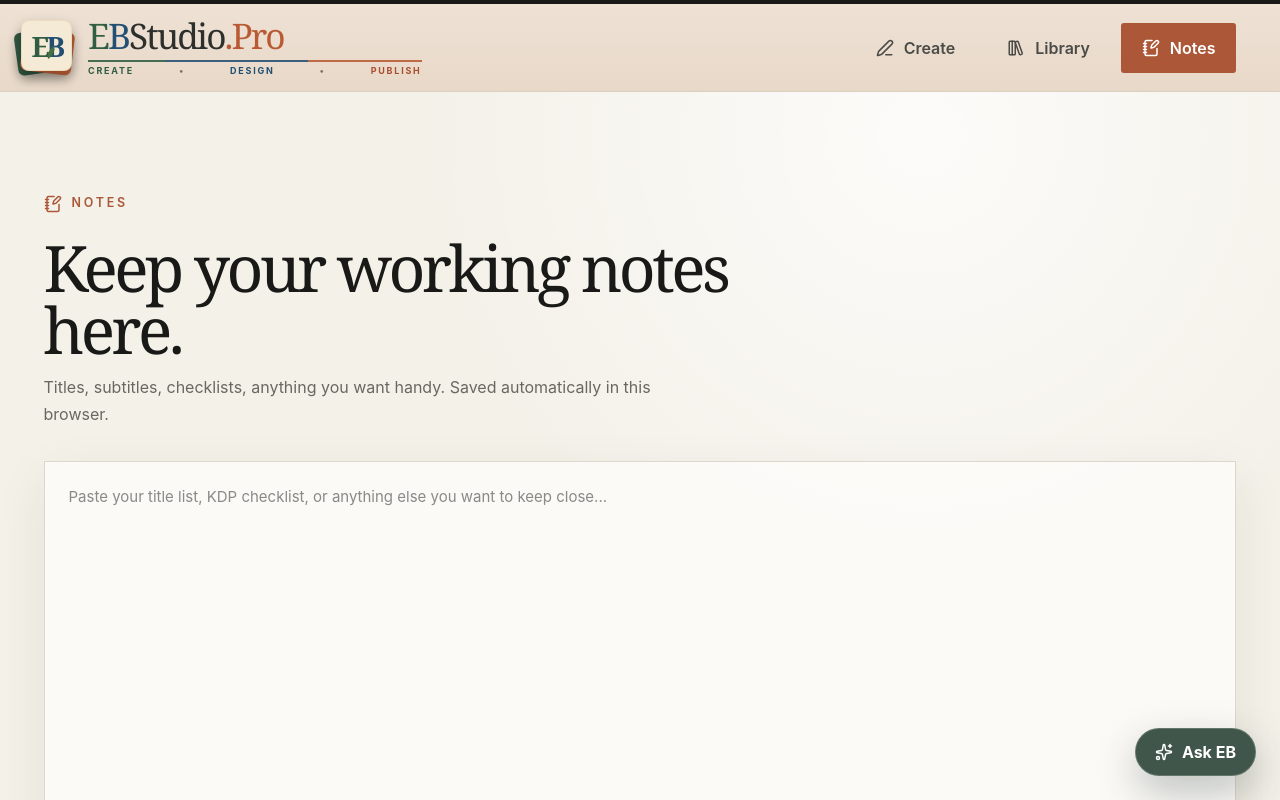
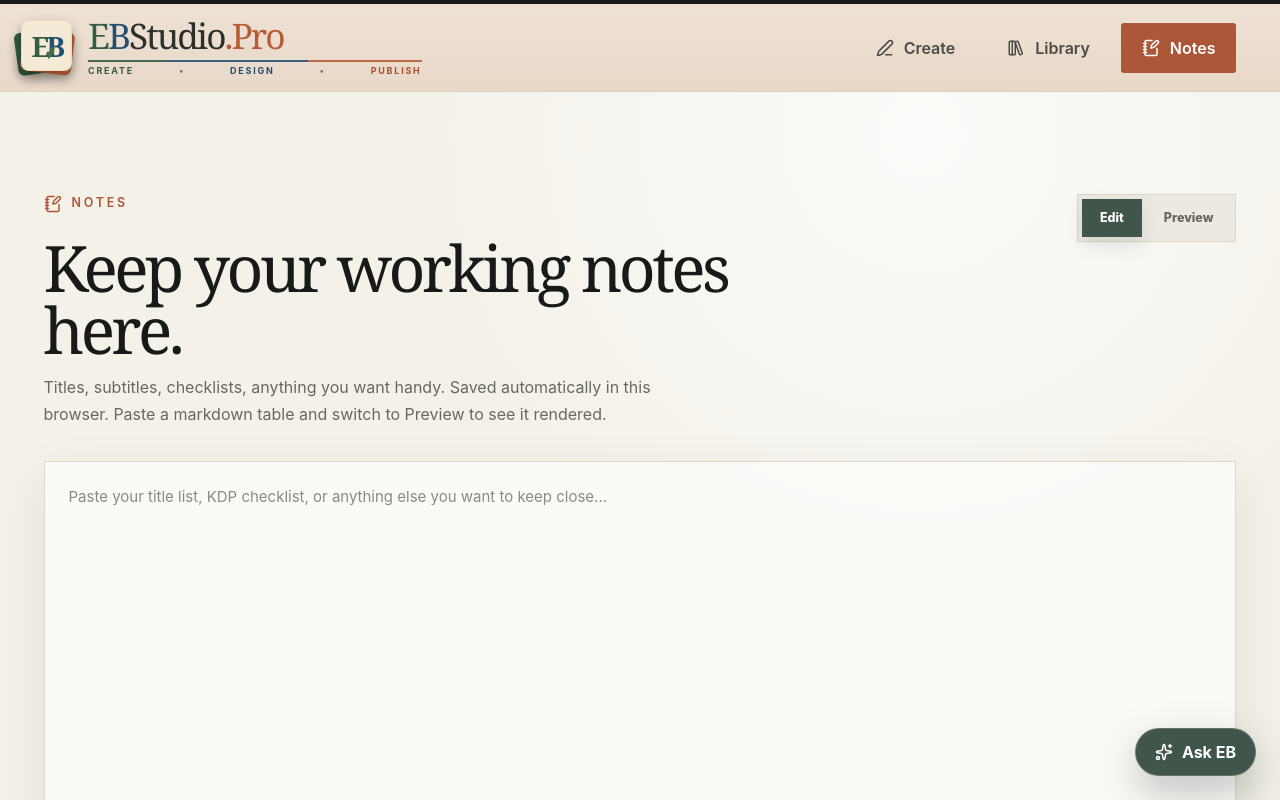
Before and after one commit to SulongUragon/ebstudio.pro, a Next.js app: page / in a window 1280 px wide. Both pictures are taken after a click on the button "Notes". Shown: the top 800 px of the page. Built offline with nearby package versions, Linux system fonts and the light colour scheme.

Commit message:
Add Edit/Preview toggle to Notes with markdown table rendering

```diff
--- a/app/ebook-studio.tsx
+++ b/app/ebook-studio.tsx
@@ -1,5 +1,6 @@
 "use client";
 
+import { NotesMarkdown } from "./notes-markdown";
 import {
   BookMarked,
   BookOpen,
@@ -117,6 +118,7 @@ export default function EbookStudio() {
   });
   const [dualProject, setDualProject] = useState<DualBookProject | null>(null);
   const [notes, setNotes] = useState("");
+  const [notesPreview, setNotesPreview] = useState(false);
   const cancelRef = useRef(false);
 
   useEffect(() => {
@@ -1504,7 +1506,7 @@ export default function EbookStudio() {
           onCreate={() => setView("create")}
         />
       ) : (
-        <NotesView notes={notes} onChange={setNotes} />
+        <NotesView notes={notes} onChange={setNotes} preview={notesPreview} onTogglePreview={setNotesPreview} />
       )}
       {creationMode === "single" ? <CreativeAssistant
         mode={mode}
@@ -2027,17 +2029,46 @@ function LibraryView({
 function NotesView({
   notes,
   onChange,
+  preview,
+  onTogglePreview,
 }: {
   notes: string;
   onChange: (value: string) => void;
+  preview: boolean;
+  onTogglePreview: (value: boolean) => void;
 }) {
   return (
     <section className="library-view">
+      <div className="notes-header">
         <div>
           <span className="eyebrow"><NotebookPen size={18} /> Notes</span>
           <h1>Keep your working notes here.</h1>
-        <p>Titles, subtitles, checklists, anything you want handy. Saved automatically in this browser.</p>
-      </div>
+          <p>Titles, subtitles, checklists, anything you want handy. Saved automatically in this browser. Paste a markdown table and switch to Preview to see it rendered.</p>
+        </div>
+        <div className="notes-toggle" role="tablist" aria-label="Notes mode">
+          <button
+            role="tab"
+            aria-selected={!preview}
+            className={!preview ? "selected" : ""}
+            onClick={() => onTogglePreview(false)}
+          >
+            Edit
+          </button>
+          <button
+            role="tab"
+            aria-selected={preview}
+            className={preview ? "selected" : ""}
+            onClick={() => onTogglePreview(true)}
+          >
+            Preview
+          </button>
+        </div>
+      </div>
+      {preview ? (
+        <div className="notes-preview-panel">
+          <NotesMarkdown text={notes} />
+        </div>
+      ) : (
         <textarea
           className="notes-textarea"
           value={notes}
@@ -2045,6 +2076,7 @@ function NotesView({
           placeholder="Paste your title list, KDP checklist, or anything else you want to keep close..."
           rows={20}
         />
+      )}
     </section>
   );
 }
--- a/app/globals.css
+++ b/app/globals.css
@@ -1907,6 +1907,99 @@ p {
   border-color: var(--rust);
 }
 
+.notes-header {
+  display: flex;
+  align-items: flex-start;
+  justify-content: space-between;
+  gap: 24px;
+  flex-wrap: wrap;
+}
+
+.notes-toggle {
+  display: flex;
+  gap: 4px;
+  padding: 4px;
+  border: 1px solid var(--line);
+  background: #ece9e2;
+  flex-shrink: 0;
+}
+
+.notes-toggle button {
+  min-height: 38px;
+  padding: 0 18px;
+  border: 0;
+  background: transparent;
+  color: #66665f;
+  font-size: .78rem;
+  font-weight: 800;
+}
+
+.notes-toggle button.selected {
+  background: var(--sage);
+  color: white;
+  box-shadow: 0 7px 18px rgba(53, 72, 61, .14);
+}
+
+.notes-preview-panel {
+  width: 100%;
+  margin-top: 32px;
+  min-height: 480px;
+  padding: 22px 24px;
+  border: 1px solid var(--line);
+  background: rgba(255, 254, 253, 0.72);
+  box-shadow: var(--shadow);
+  overflow-x: auto;
+}
+
+.notes-preview-empty {
+  color: var(--muted);
+}
+
+.notes-preview h2,
+.notes-preview h3,
+.notes-preview h4 {
+  margin: 22px 0 10px;
+}
+
+.notes-preview p {
+  line-height: 1.7;
+  margin: 0 0 14px;
+}
+
+.notes-preview ul {
+  margin: 0 0 14px;
+  padding-left: 22px;
+  line-height: 1.7;
+}
+
+.notes-table-wrap {
+  overflow-x: auto;
+  margin: 0 0 20px;
+}
+
+.notes-table {
+  width: 100%;
+  border-collapse: collapse;
+  font-size: .92rem;
+}
+
+.notes-table th,
+.notes-table td {
+  padding: 10px 14px;
+  border: 1px solid var(--line);
+  text-align: left;
+  vertical-align: top;
+}
+
+.notes-table th {
+  background: #ece9e2;
+  font-weight: 800;
+}
+
+.notes-table tr:nth-child(even) td {
+  background: rgba(0, 0, 0, 0.015);
+}
+
 .library-empty button {
   margin-top: 26px;
   padding: 13px 19px;
--- /dev/null
+++ b/app/notes-markdown.tsx
@@ -0,0 +1,129 @@
+import type { ReactNode } from "react";
+
+function renderInline(text: string) {
+  const parts = text.split(/(\*\*[^*]+\*\*)/g);
+  return parts.map((part, index) =>
+    part.startsWith("**") && part.endsWith("**") ? (
+      <strong key={index}>{part.slice(2, -2)}</strong>
+    ) : (
+      <span key={index}>{part}</span>
+    )
+  );
+}
+
+function isTableRow(line: string) {
+  return line.trim().startsWith("|") && line.trim().endsWith("|");
+}
+
+function isTableDivider(line: string) {
+  return /^\|?\s*:?-+:?\s*(\|\s*:?-+:?\s*)*\|?$/.test(line.trim());
+}
+
+function parseTableRow(line: string) {
+  return line
+    .trim()
+    .replace(/^\|/, "")
+    .replace(/\|$/, "")
+    .split("|")
+    .map((cell) => cell.trim());
+}
+
+export function NotesMarkdown({ text }: { text: string }) {
+  if (!text.trim()) {
+    return <p className="notes-preview-empty">Nothing here yet. Switch to Edit and start typing.</p>;
+  }
+
+  const lines = text.split("\n");
+  const nodes: ReactNode[] = [];
+  let index = 0;
+  let key = 0;
+
+  while (index < lines.length) {
+    const line = lines[index];
+
+    if (isTableRow(line) && isTableDivider(lines[index + 1] ?? "")) {
+      const headerCells = parseTableRow(line);
+      const bodyRows: string[][] = [];
+      index += 2;
+      while (index < lines.length && isTableRow(lines[index])) {
+        bodyRows.push(parseTableRow(lines[index]));
+        index += 1;
+      }
+      nodes.push(
+        <div className="notes-table-wrap" key={key++}>
+          <table className="notes-table">
+            <thead>
+              <tr>
+                {headerCells.map((cell, cellIndex) => (
+                  <th key={cellIndex}>{renderInline(cell)}</th>
+                ))}
+              </tr>
+            </thead>
+            <tbody>
+              {bodyRows.map((row, rowIndex) => (
+                <tr key={rowIndex}>
+                  {row.map((cell, cellIndex) => (
+                    <td key={cellIndex}>{renderInline(cell)}</td>
+                  ))}
+                </tr>
+              ))}
+            </tbody>
+          </table>
+        </div>
+      );
+      continue;
+    }
+
+    if (/^###\s+/.test(line)) {
+      nodes.push(<h4 key={key++}>{renderInline(line.replace(/^###\s+/, ""))}</h4>);
+      index += 1;
+      continue;
+    }
+    if (/^##\s+/.test(line)) {
+      nodes.push(<h3 key={key++}>{renderInline(line.replace(/^##\s+/, ""))}</h3>);
+      index += 1;
+      continue;
+    }
+    if (/^#\s+/.test(line)) {
+      nodes.push(<h2 key={key++}>{renderInline(line.replace(/^#\s+/, ""))}</h2>);
+      index += 1;
+      continue;
+    }
+
+    if (/^[-*]\s+/.test(line)) {
+      const items: string[] = [];
+      while (index < lines.length && /^[-*]\s+/.test(lines[index])) {
+        items.push(lines[index].replace(/^[-*]\s+/, ""));
+        index += 1;
+      }
+      nodes.push(
+        <ul key={key++}>
+          {items.map((item, itemIndex) => (
+            <li key={itemIndex}>{renderInline(item)}</li>
+          ))}
+        </ul>
+      );
+      continue;
+    }
+
+    if (line.trim() === "") {
+      index += 1;
+      continue;
+    }
+
+    const paragraphLines: string[] = [];
+    while (
+      index < lines.length &&
+      lines[index].trim() !== "" &&
+      !isTableRow(lines[index]) &&
+      !/^#{1,3}\s+/.test(lines[index]) &&
+      !/^[-*]\s+/.test(lines[index])
+    ) {
+      paragraphLines.push(lines[index]);
+      index += 1;
+    }
+    nodes.push(<p key={key++}>{renderInline(paragraphLines.join(" "))}</p>);
+  }
+
+  return <div className="notes-preview">{nodes}</div>;
+}
```
Lines whose indentation alone changed are shown as unchanged.
